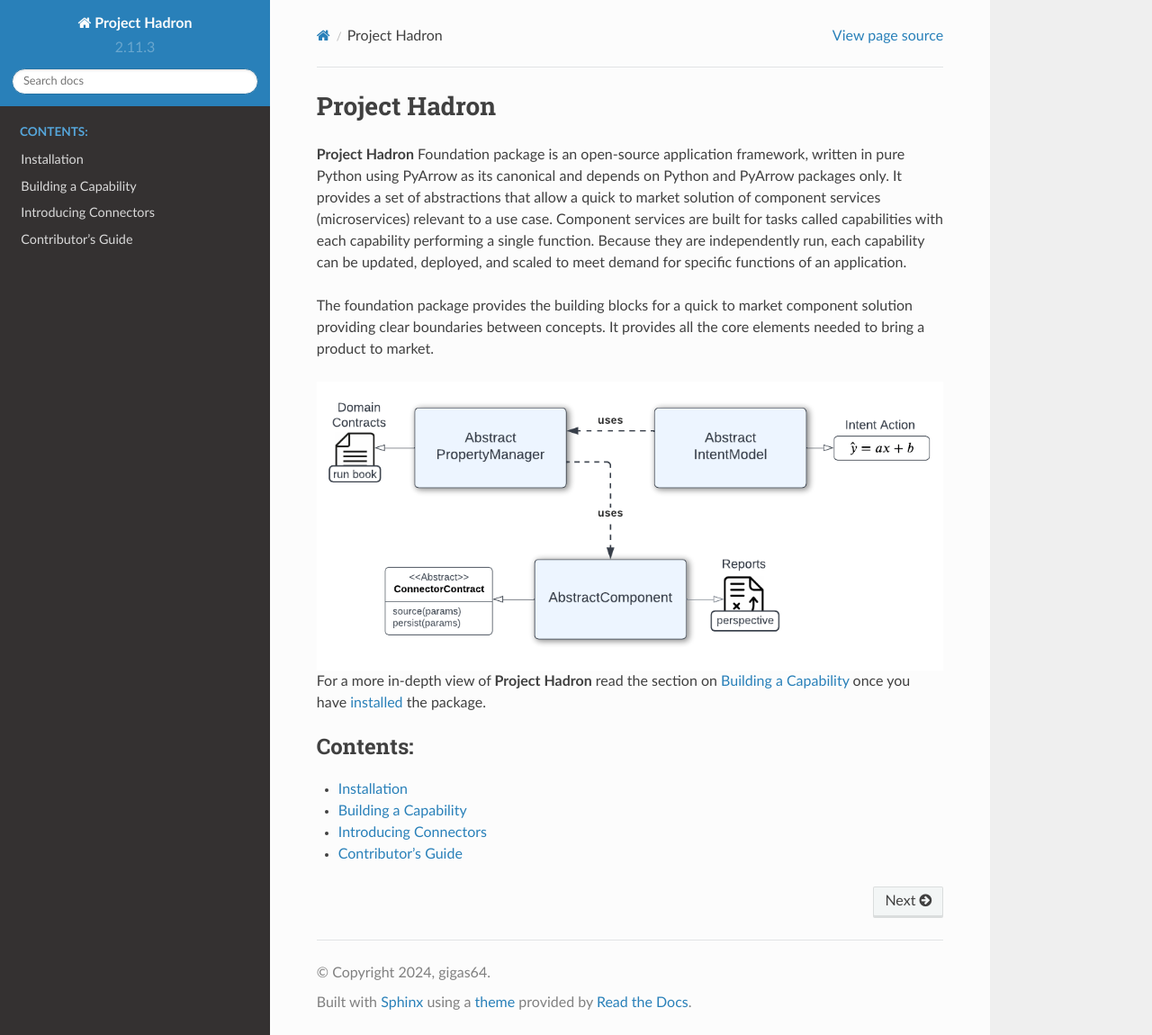
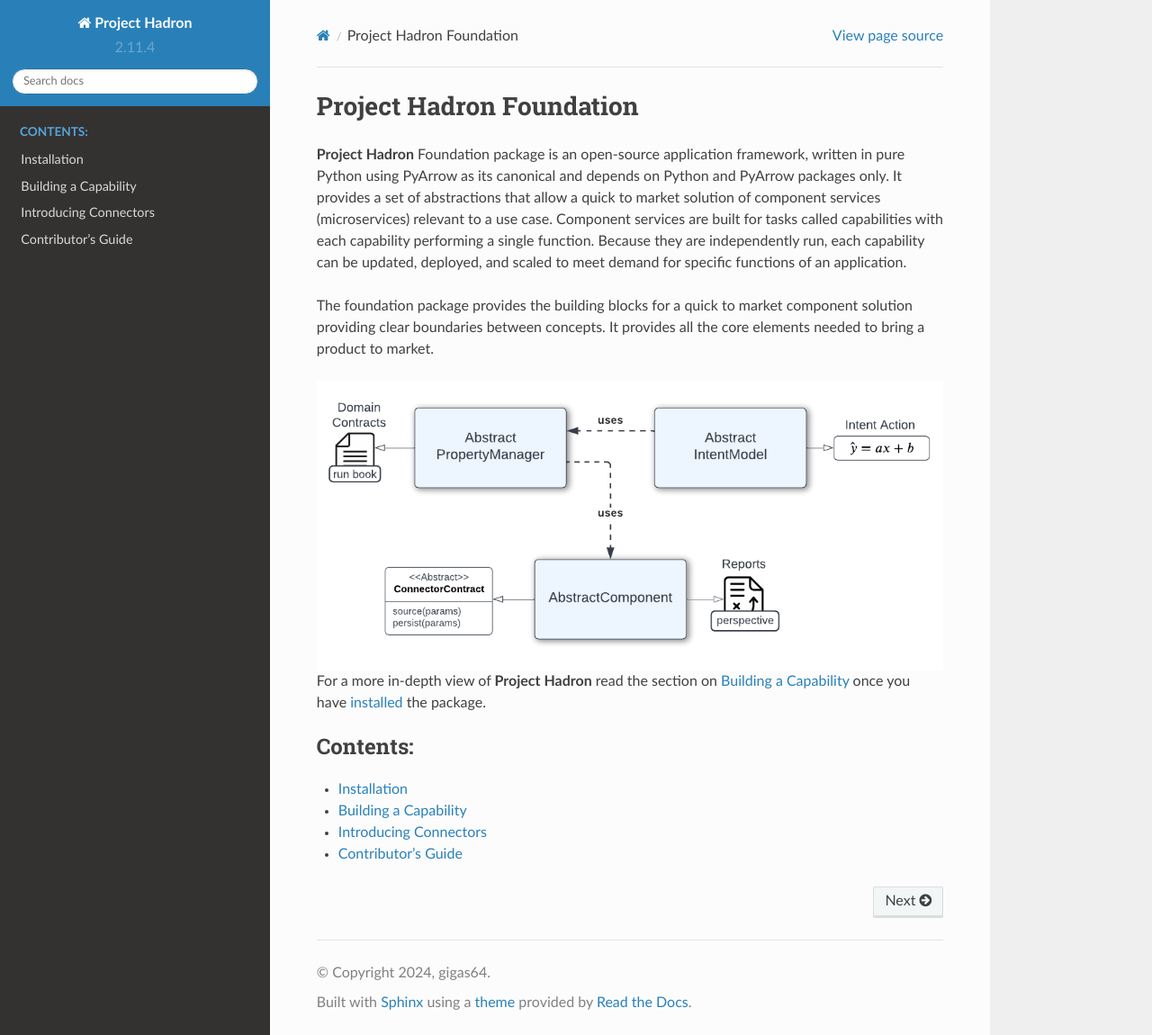
Before and after one commit to project-hadron/discovery-core, a Sphinx documentation site: the page built from docs/index.rst, in a window 1280 px wide and 1150 px high. Shown: the whole window at 90% size. Built offline with Sphinx 7.4.7 and the Read the Docs theme 2.0.0, drawn with Linux system fonts in a browser that asks for light colours.

Commit message:
- added docs

```diff
--- a/docs/index.rst
+++ b/docs/index.rst
@@ -1,5 +1,5 @@
-Project Hadron
-==============
+Project Hadron Foundation
+=========================
 
 **Project Hadron** Foundation package is an open-source application framework, written in
 pure Python using PyArrow as its canonical and depends on Python and PyArrow packages
--- a/ds_core/__init__.py
+++ b/ds_core/__init__.py
@@ -1,3 +1,3 @@
 # release version number picked up in the setup.py
 
-__version__ = "2.11.3"
+__version__ = "2.11.4"
```
